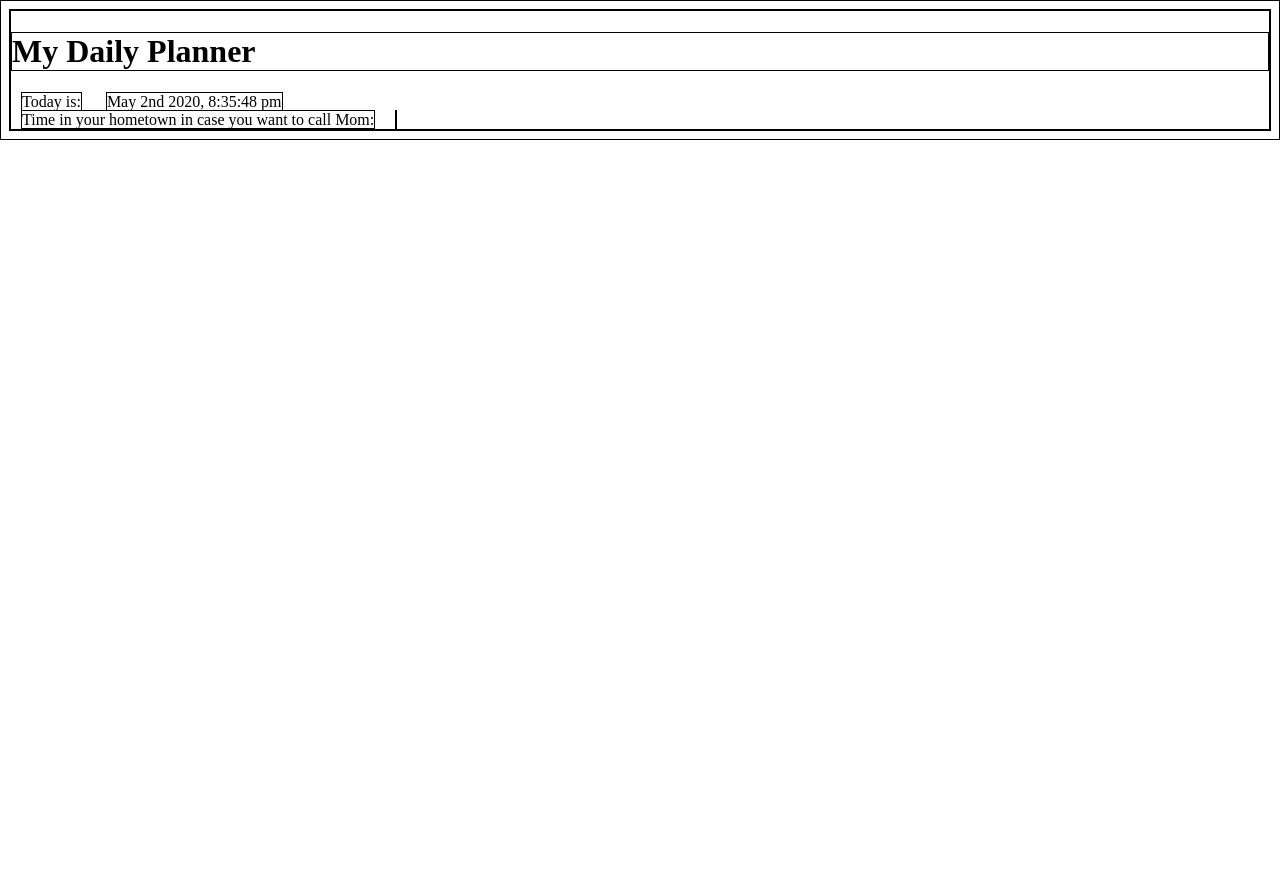
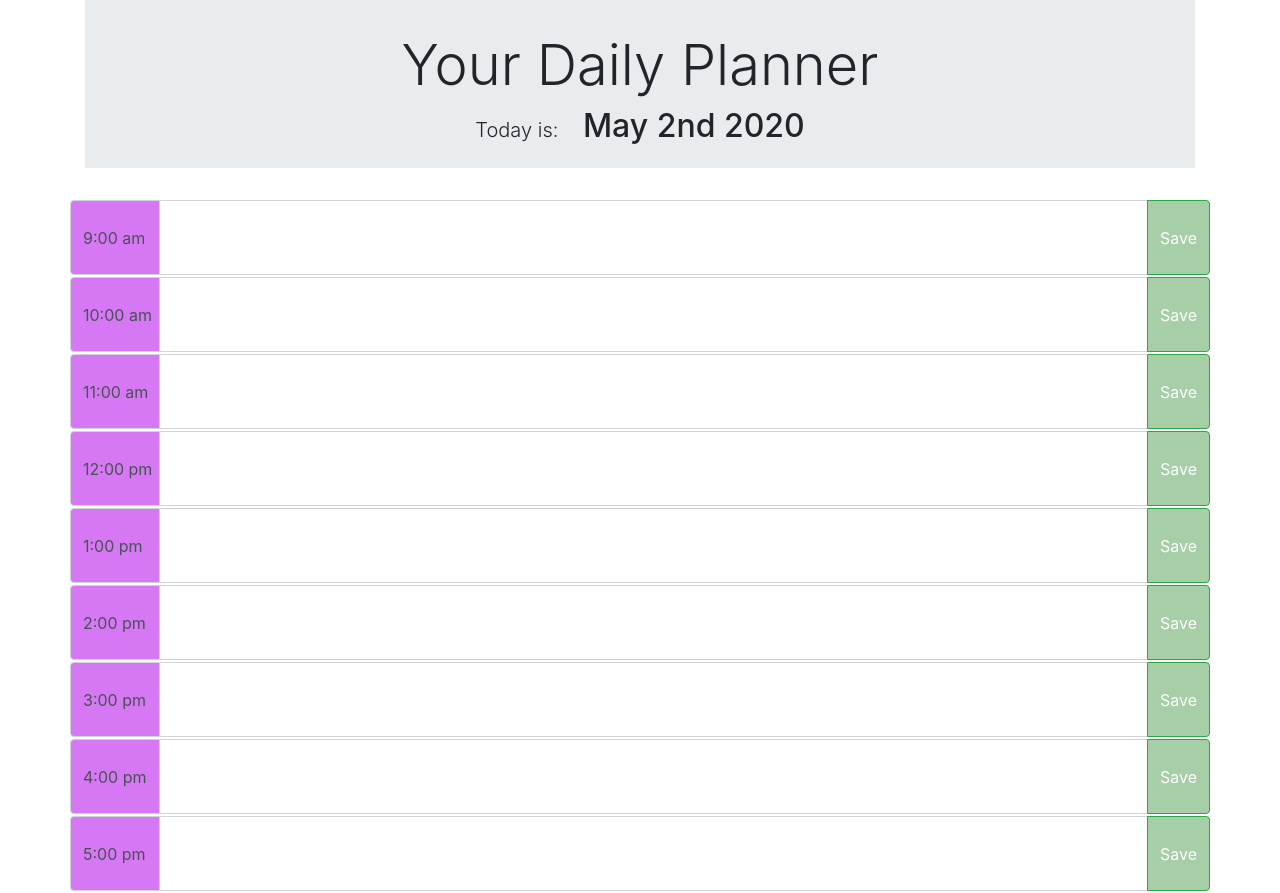
Before and after one commit to lp5786766/workday-planner, a plain HTML site: page index.html in a window 1280 px wide. Before the commit the page ends 800 px from the top, so only its background shows below. Drawn offline with nearby package versions, Linux system fonts and the light colour scheme.

Commit message:
Added input forms and jumbotron

```diff
--- a/assets/css/style.css
+++ b/assets/css/style.css
@@ -1,7 +1,29 @@
-* {
+/* * {
     border: 1px solid black;
+} */
+h2 {
+  display: inline;
+  margin: 10px;
 }
-p {
-    display: inline;
-    margin: 10px;
+
+.time {
+  background-color: rgb(214, 120, 243);
+  width: 90px;
 }
+
+.task {
+  height: 75px;
+}
+/* background-color: rgb(245, 170, 170); */
+.save {
+  background-color: rgb(167, 207, 167);
+}
+.mb-3 {
+  height: 75px;
+  margin-bottom: 2px !important;
+}
+.jumbotron {
+  text-align: center;
+  height: 168px;
+  padding: 32px;
+}
--- a/assets/javascript/script.js
+++ b/assets/javascript/script.js
@@ -1,10 +1,8 @@
-// When I open the page, today's date and time is displayed (Moment.js library).
+// When I open the page, today's date is displayed (Moment.js library).
 console.log(moment());
-var moment = moment().format('MMMM Do YYYY, h:mm:ss a');
+var moment = moment().format("MMMM Do YYYY");
 $("#moment").text(moment);
 
-
-// Also date and time in your hometown in displayed.
 
 // Below I see 9 blocks of 1 hour each (9:00 am - 5:00 pm);
     // This should be covered in the HTML file.
--- a/index.html
+++ b/index.html
@@ -1,29 +1,181 @@
 <!DOCTYPE html>
 <html lang="en">
+  <head>
+    <meta charset="UTF-8" />
+    <meta name="viewport" content="width=device-width, initial-scale=1.0" />
+    <title>My Schedule</title>
+    <link
+      rel="stylesheet"
+      href="https://stackpath.bootstrapcdn.com/bootstrap/4.4.1/css/bootstrap.min.css"
+      integrity="sha384-Vkoo8x4CGsO3+Hhxv8T/Q5PaXtkKtu6ug5TOeNV6gBiFeWPGFN9MuhOf23Q9Ifjh"
+      crossorigin="anonymous"
+    />
+    <link rel="stylesheet" href="assets/css/style.css" />
+  </head>
 
-<head>
-    <meta charset="UTF-8">
-    <meta name="viewport" content="width=device-width, initial-scale=1.0">
-    <title>My Schedule</title>
-    <link rel="stylesheet" href="assets/css/style.css">
-</head>
+  <body>
 
-<body>
-    <header>
-        <h1>My Daily Planner</h1>
-        <p>Today is:</p>
-        <p id="moment"></p><br>
-        <p>Time in your hometown in case you want to call Mom:</p>
-        <p id="home-moment"></p>
-    </header>
+
+    <div class="container">
+
+        <div class="jumbotron jumbotron-fluid">
+            <div class="container">
+              <h1 class="display-4">Your Daily Planner</h1>
+              <h2 class="lead">Today is:</h2>
+              <h2 id="moment"></h2>
+            </div>
+          </div>
+
+      <div class="row">
+        <div class="input-group mb-3">
+          <div class="input-group-prepend">
+            <span class="input-group-text time">9:00 am</span>
+          </div>
+          <input
+            type="text"
+            class="form-control task"
+          />
+          <div class="input-group-append">
+            <button type="button" class="btn btn-success save">Save</button>
+          </div>
+        </div>
+      </div>
+      <div class="row">
+        <div class="input-group mb-3">
+          <div class="input-group-prepend">
+            <span class="input-group-text time">10:00 am</span>
+          </div>
+          <input
+            type="text"
+            class="form-control task"
+          />
+          <div class="input-group-append">
+            <button type="button" class="btn btn-success save">Save</button>
+          </div>
+        </div>
+      </div>
+      <div class="row">
+        <div class="input-group mb-3">
+          <div class="input-group-prepend">
+            <span class="input-group-text time">11:00 am</span>
+          </div>
+          <input
+            type="text"
+            class="form-control task"
+          />
+          <div class="input-group-append">
+            <button type="button" class="btn btn-success save">Save</button>
+          </div>
+        </div>
+      </div>
+      <div class="row">
+        <div class="input-group mb-3">
+          <div class="input-group-prepend">
+            <span class="input-group-text time">12:00 pm</span>
+          </div>
+          <input
+            type="text"
+            class="form-control task"
+          />
+          <div class="input-group-append">
+            <button type="button" class="btn btn-success save">Save</button>
+          </div>
+        </div>
+      </div>
+
+      <div class="row">
+        <div class="input-group mb-3">
+          <div class="input-group-prepend">
+            <span class="input-group-text time">1:00 pm</span>
+          </div>
+          <input
+            type="text"
+            class="form-control task"
+          />
+          <div class="input-group-append">
+            <button type="button" class="btn btn-success save">Save</button>
+          </div>
+        </div>
+      </div>
+
+      <div class="row">
+        <div class="input-group mb-3">
+          <div class="input-group-prepend">
+            <span class="input-group-text time">2:00 pm</span>
+          </div>
+          <input
+            type="text"
+            class="form-control task"
+          />
+          <div class="input-group-append">
+            <button type="button" class="btn btn-success save">Save</button>
+          </div>
+        </div>
+      </div>
+
+      <div class="row">
+        <div class="input-group mb-3">
+          <div class="input-group-prepend">
+            <span class="input-group-text time">3:00 pm</span>
+          </div>
+          <input
+            type="text"
+            class="form-control task"
+          />
+          <div class="input-group-append">
+            <button type="button" class="btn btn-success save">Save</button>
+          </div>
+        </div>
+      </div>
+
+      <div class="row">
+        <div class="input-group mb-3">
+          <div class="input-group-prepend">
+            <span class="input-group-text time">4:00 pm</span>
+          </div>
+          <input
+            type="text"
+            class="form-control task"
+          />
+          <div class="input-group-append">
+            <button type="button" class="btn btn-success save">Save</button>
+          </div>
+        </div>
+      </div>
+
+      <div class="row">
+        <div class="input-group mb-3">
+          <div class="input-group-prepend">
+            <span class="input-group-text time">5:00 pm</span>
+          </div>
+          <input
+            type="text"
+            class="form-control task"
+          />
+          <div class="input-group-append">
+            <button type="button" class="btn btn-success save">Save</button>
+          </div>
+        </div>
+      </div>
 
 
 
-
-    <script src="http://code.jquery.com/jquery-3.5.0.min.js"
-        integrity="sha256-xNzN2a4ltkB44Mc/Jz3pT4iU1cmeR0FkXs4pru/JxaQ=" crossorigin="anonymous"></script>
+    <script
+      src="http://code.jquery.com/jquery-3.5.0.min.js"
+      integrity="sha256-xNzN2a4ltkB44Mc/Jz3pT4iU1cmeR0FkXs4pru/JxaQ="
+      crossorigin="anonymous"
+    ></script>
+    <script
+      src="https://cdn.jsdelivr.net/npm/popper.js@1.16.0/dist/umd/popper.min.js"
+      integrity="sha384-Q6E9RHvbIyZFJoft+2mJbHaEWldlvI9IOYy5n3zV9zzTtmI3UksdQRVvoxMfooAo"
+      crossorigin="anonymous"
+    ></script>
+    <script
+      src="https://stackpath.bootstrapcdn.com/bootstrap/4.4.1/js/bootstrap.min.js"
+      integrity="sha384-wfSDF2E50Y2D1uUdj0O3uMBJnjuUD4Ih7YwaYd1iqfktj0Uod8GCExl3Og8ifwB6"
+      crossorigin="anonymous"
+    ></script>
     <script src="moment/moment.min.js"></script>
     <script src="assets/javascript/script.js"></script>
-</body>
-
+  </body>
 </html>
```
